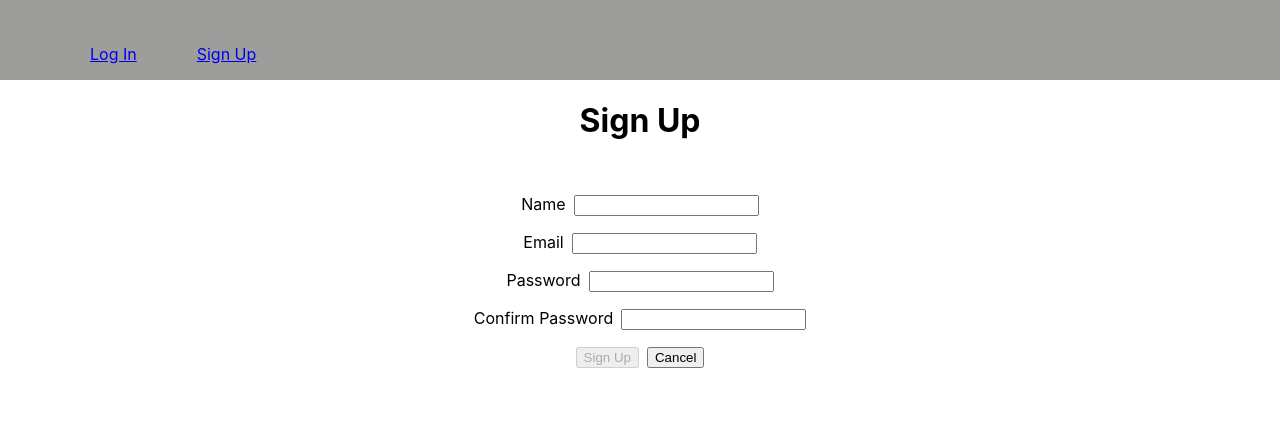
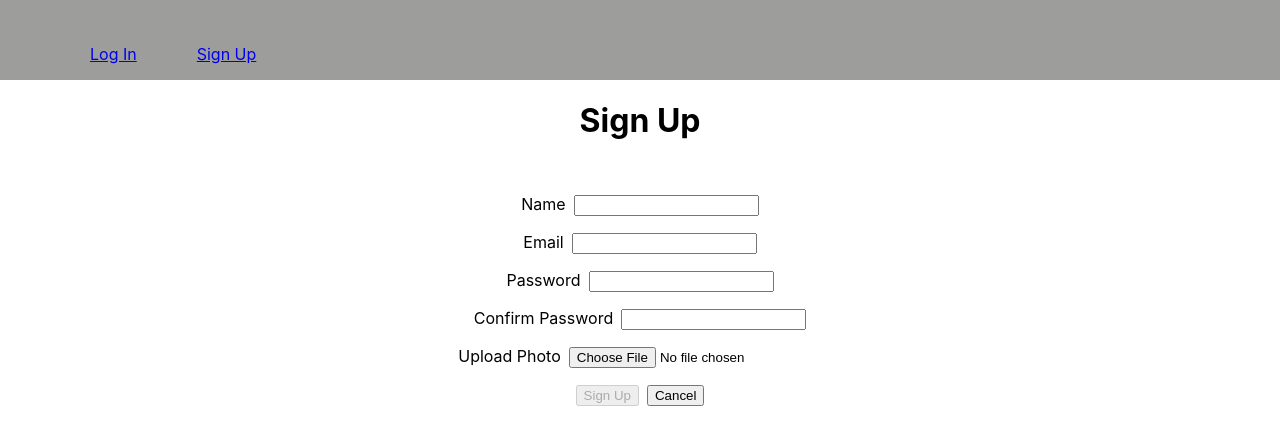
Before and after one commit to imcocokim/cheers-front-end, a React (Create React App) app: page /signup in a window 1280 px wide. Shown: the top 444 px of the page. Built offline with nearby package versions, Linux system fonts and the light colour scheme; no server answers.

Commit message:
set up photo for edit profile

```diff
--- a/src/components/SignupForm/SignupForm.jsx
+++ b/src/components/SignupForm/SignupForm.jsx
@@ -94,7 +94,17 @@ const SignupForm = props => {
           onChange={handleChange}
         />
       </div>
-
+      <div className={styles.inputContainer}>
+        <label htmlFor="photo-upload" className={styles.label}>
+          Upload Photo
+        </label>
+        <input
+          type="file"
+          id="photo-upload"
+          name="photo"
+          onChange={handleChangePhoto}
+        />
+      </div>
       <div className={styles.inputContainer}>
         <button disabled={isFormInvalid()} className={styles.button}>
           Sign Up
--- a/src/pages/EditProfile/EditProfile.jsx
+++ b/src/pages/EditProfile/EditProfile.jsx
@@ -2,6 +2,8 @@ import { useState } from 'react'
 import { Link, useNavigate, useLocation } from 'react-router-dom'
 import styles from '../../components/SignupForm/SignupForm.module.css'
 import DrinkDropdown from "../../components/DrinkDropdown/DrinkDropdown";
+import AddSong from '../AddSong/AddSong';
+
 
 const EditProfile = props => {
   const navigate = useNavigate()
@@ -34,6 +36,7 @@ const EditProfile = props => {
   const isFormInvalid = () => {
     return !(formData.name && formData.favoriteSong)}
   return (
+    <>
       <form
         autoComplete="off"
         onSubmit={handleSubmit}
@@ -41,7 +44,7 @@ const EditProfile = props => {
       >
         <div className={styles.inputContainer}>
           <label htmlFor="photo-upload" className={styles.label}>
-          Upload Photo
+            Upload New Photo
           </label>
           <input
             type="file"
@@ -51,7 +54,7 @@ const EditProfile = props => {
           />
         </div>
         <div className={styles.inputContainer}>
-        <label htmlFor="name" className={styles.label}>Name</label>
+          <label htmlFor="name" className={styles.label}>Name:</label>
           <input
             type="text"
             autoComplete="off"
@@ -62,7 +65,7 @@ const EditProfile = props => {
           />
         </div>
         <div className={styles.inputContainer}>
-        <label htmlFor="favorite-song" className={styles.label}>Favorite Song</label>
+          <label htmlFor="favorite-song" className={styles.label}>Favorite Song:</label>
           <input
             type="text"
             autoComplete="off"
@@ -73,7 +76,7 @@ const EditProfile = props => {
           />
         </div>
         <div className={styles.inputContainer}>
-        <label htmlFor="favorite-drink" className={styles.label}>Favorite Drink</label>
+          <label htmlFor="favorite-drink" className={styles.label}>Favorite Drink:</label>
             <DrinkDropdown drinks={props.drinks} onChange={handleChange} />
         </div>
         <div className={styles.inputContainer}>
@@ -85,6 +88,7 @@ const EditProfile = props => {
           </Link>
         </div>
       </form>
+    </>
   )
 }
 
--- a/src/services/profileService.js
+++ b/src/services/profileService.js
@@ -33,6 +33,7 @@ async function updateProfile(profileData) {
 
 
 
+
 export {
   getAllProfiles,
   addPhoto,
```
Lines whose indentation alone changed are shown as unchanged.
